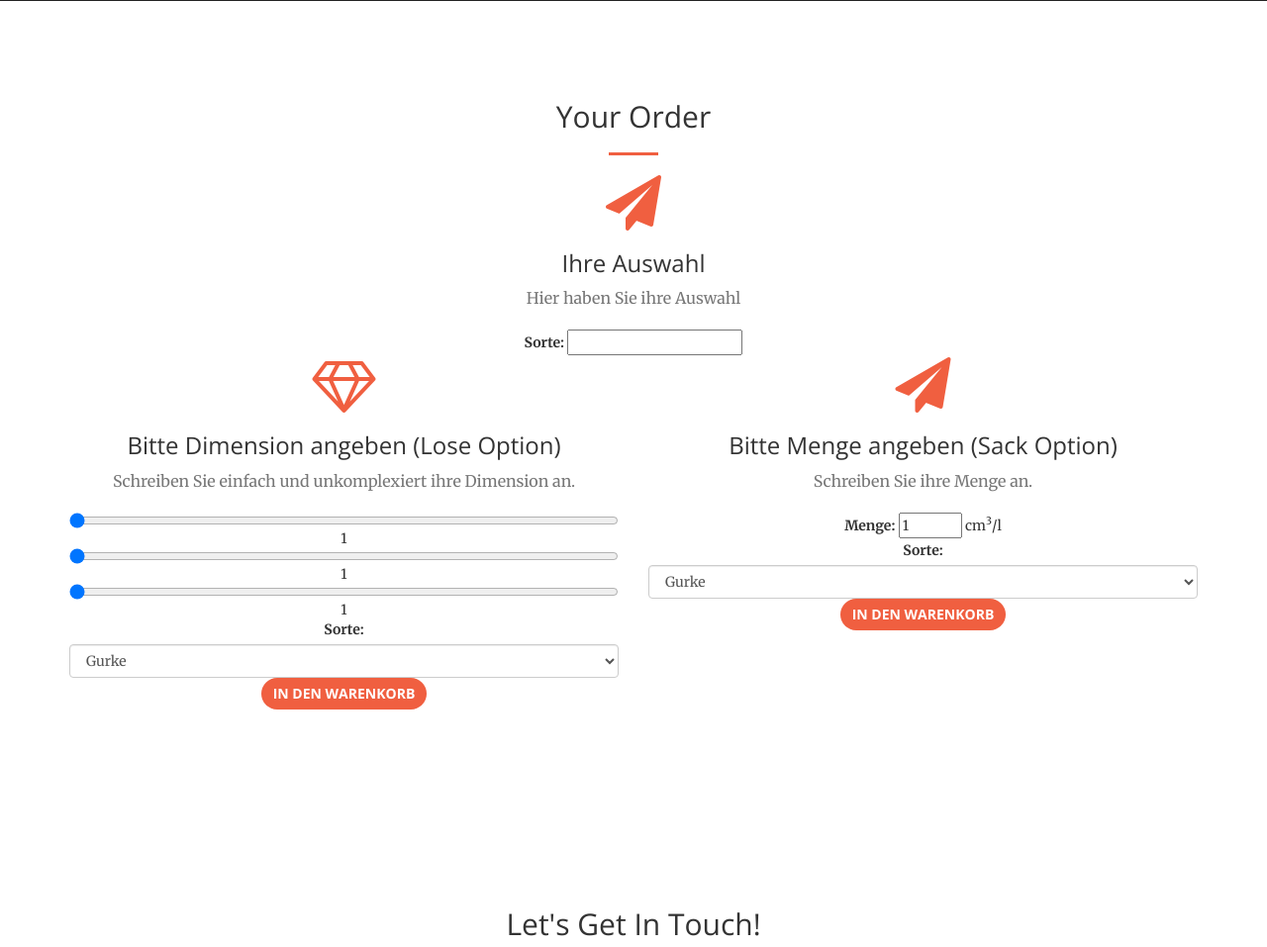
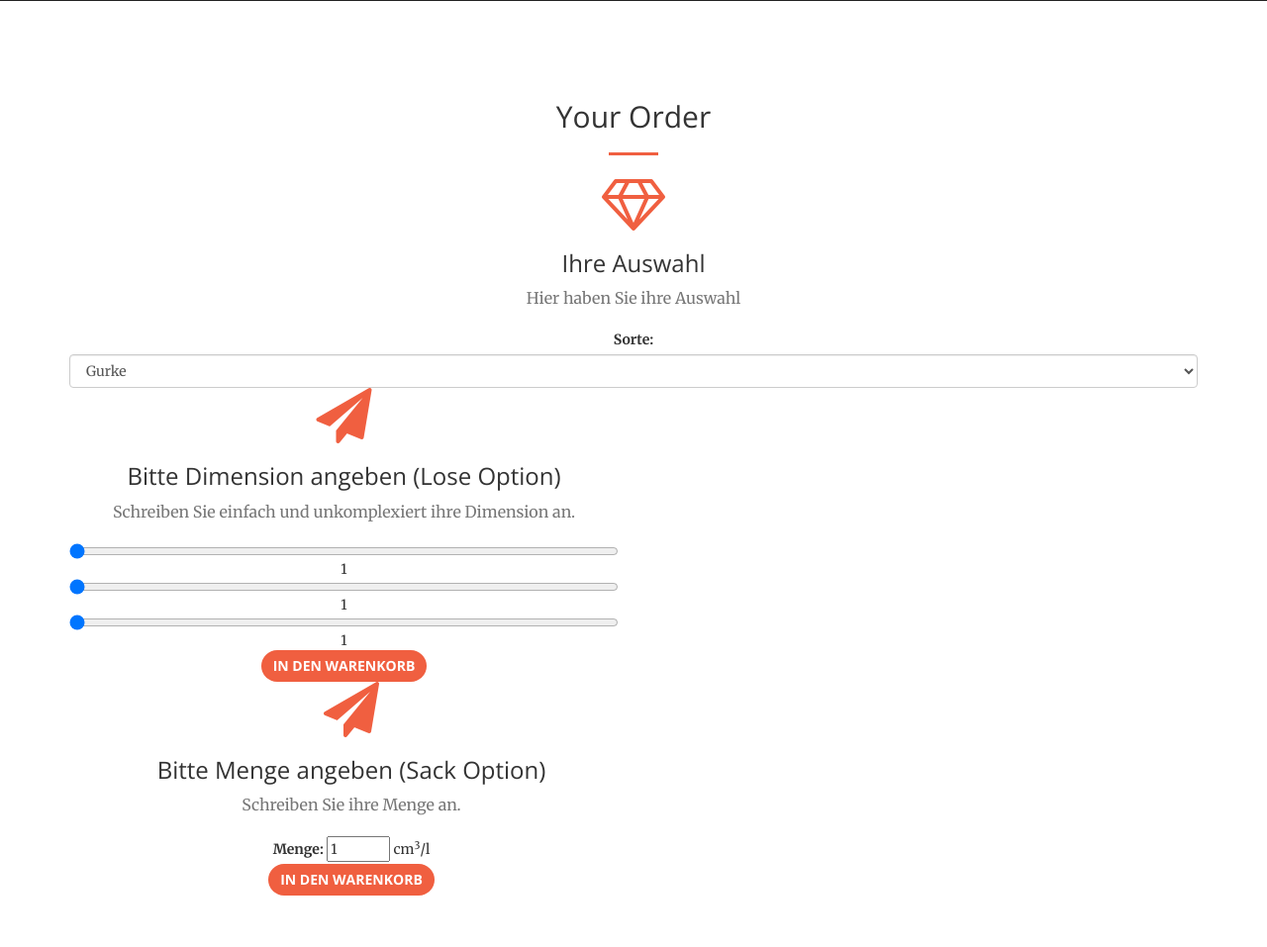
Before and after one commit to desertrockxxx/erde-reloaded, a PHP site: page / in a window 1280 px wide. Shown: the part 2336-3293 px from the top of the page at 99% size. Run offline with PHP 8.4, Linux system fonts and the light colour scheme; some libraries are stand-ins or nearby versions.

Commit message:
Grundlegende Umstrukturierung

```diff
--- a/index.php
+++ b/index.php
@@ -175,44 +175,53 @@
         <div class="container">
             <div class="row">
                 <div class="col-lg-12 col-md-12 text-center">
+                    <!-- AUSWAHL -->
                     <div class="auswahl-box">
-                    <i class="fa fa-4x fa-paper-plane text-primary sr-icons"></i>
+                    <i class="fa fa-4x fa-diamond text-primary sr-icons"></i>
                     <h3>Ihre Auswahl</h3>
                     <p class="text-muted">Hier haben Sie ihre Auswahl</p>
-
-                    <!-- AUSWAHL -->
                     <form action="<?php echo $_SERVER['PHP_SELF'];?>" name="auswahlform" method="GET">
+                        <div>
+                            <label for="sorte">Sorte:</label>
+                            <select class="form-control" id="Select_1" name="sorte"
+                                onchange="waehleSorte(this.value);">
+                                <option value="Gurke">Gurke</option>
+                                <option value="Tomate">Tomate</option>
+                                <option value="Aubergine">Aubergine</option>
+                                <option value="Erdbeere">Erdbeere</option>
+                                <option value="Kartoffel">Kartoffel</option>
+                            </select>
+                        </div>
                         <!--<div>-->
                         <!--    <label for="auswahlmenge">Menge: </label>-->
                         <!--    <input type="text" name="auswahlmenge" id="auswahlmenge"/> cm<sup>3</sup>/l-->
                         <!--</div>-->
-                        <div>
-                            <label for="auswahlsorte">Sorte: </label>
-                            <input type="text" name="auswahlsorte" id="auswahlsorte"/>
-                        </div>
+                        <!--<div>-->
+                        <!--    <label for="auswahlsorte">Sorte: </label>-->
+                        <!--    <input type="text" name="auswahlsorte" id="auswahlsorte"/>-->
+                        <!--</div>-->
                         <!--<div>-->
                         <!--    <button type="submit" class="btn btn-primary">In den Warenkorb</button>-->
                         <!--    <input type="button" class="btn btn-danger" value="Zurück" onclick="location.href = '/';">-->
                         <!--</div>-->
                     </form>
+                    </div>
                     <!-- AUSWAHL -->
-                    </div>
                 </div>
             </div>
             <div class="row">
 
-                <!--Konditionenlogik Hier-->
+                <!--Konditionenlogik -->
 
 
-                <!--Konditionenlogik Hier-->
+                <!--Konditionenlogik -->
 
                 <div class="col-lg-6 col-md-12 text-center">
+                    <!-- DIMENSION -->
                     <div class="dimension-box">
-                        <i class="fa fa-4x fa-diamond text-primary sr-icons"></i>
+                        <i class="fa fa-4x fa-paper-plane text-primary sr-icons"></i>
                         <h3>Bitte Dimension angeben (Lose Option)</h3>
                         <p class="text-muted">Schreiben Sie einfach und unkomplexiert ihre Dimension an.</p>
-
-                        <!-- DIMENSION -->
                         <div>
                             <input name="zahl1" type="range" min="1" max="100" value="1" step="1"
                                 onchange="showValue1(this.value); rechnung()" />
@@ -227,55 +236,53 @@
                             <span id="range3">1</span>
                         </div>
 
-                        <div>
-                            <label for="sorte">Sorte:</label>
-                            <select class="form-control" id="Select_1" name="sorte"
-                                onchange="waehleSorte(this.value);">
-                                <option value="Gurke">Gurke</option>
-                                <option value="Tomate">Tomate</option>
-                                <option value="Aubergine">Aubergine</option>
-                                <option value="Erdbeere">Erdbeere</option>
-                                <option value="Kartoffel">Kartoffel</option>
-                            </select>
-                        </div>
-                        <div>
+                        <!--<div>-->
+                        <!--    <label for="sorte">Sorte:</label>-->
+                        <!--    <select class="form-control" id="Select_1" name="sorte"-->
+                        <!--        onchange="waehleSorte(this.value);">-->
+                        <!--        <option value="Gurke">Gurke</option>-->
+                        <!--        <option value="Tomate">Tomate</option>-->
+                        <!--        <option value="Aubergine">Aubergine</option>-->
+                        <!--        <option value="Erdbeere">Erdbeere</option>-->
+                        <!--        <option value="Kartoffel">Kartoffel</option>-->
+                        <!--    </select>-->
+                        <!--</div>-->
+                        <!--<div>-->
                             <button type="submit" class="btn btn-primary" name="dimensionwk">In den Warenkorb</button>
                         </div>
-
-                        <!-- DIMENSION -->
                     </div>
+                    <!-- DIMENSION -->
                 </div>
                 <div class="col-lg-6 col-md-12 text-center">
+                    <!-- MENGE-->
                     <div class="menge-box">
                         <i class="fa fa-4x fa-paper-plane text-primary sr-icons"></i>
                         <h3>Bitte Menge angeben (Sack Option)</h3>
                         <p class="text-muted">Schreiben Sie ihre Menge an.</p>
 
-                        <!-- MENGE-->
+
                         <div>
                             <label for="menge">Menge:</label>
                             <input type="number" id="menge" name="menge" min="1" max="9999" step="1" value="1"
                                 onchange="showMenge(this.value)"> cm<sup>3</sup>/l
                         </div>
 
-                        <div>
-                            <label for="sorte">Sorte:</label>
-                            <select class="form-control" id="Select_1" name="sorte"
-                                onchange="waehleSorte(this.value);">
-                                <option value="Gurke">Gurke</option>
-                                <option value="Tomate">Tomate</option>
-                                <option value="Aubergine">Aubergine</option>
-                                <option value="Erdbeere">Erdbeere</option>
-                                <option value="Kartoffel">Kartoffel</option>
-                            </select>
-                        </div>
+                        <!--<div>-->
+                        <!--    <label for="sorte">Sorte:</label>-->
+                        <!--    <select class="form-control" id="Select_1" name="sorte"-->
+                        <!--        onchange="waehleSorte(this.value);">-->
+                        <!--        <option value="Gurke">Gurke</option>-->
+                        <!--        <option value="Tomate">Tomate</option>-->
+                        <!--        <option value="Aubergine">Aubergine</option>-->
+                        <!--        <option value="Erdbeere">Erdbeere</option>-->
+                        <!--        <option value="Kartoffel">Kartoffel</option>-->
+                        <!--    </select>-->
+                        <!--</div> -->
                         <div>
                             <button type="submit" class="btn btn-primary" name="mengewk">In den Warenkorb</button>
                         </div>
-
-                        <!-- MENGE -->
-
                     </div>
+                    <!-- MENGE -->
                 </div>
             </div>
         </div>
```
